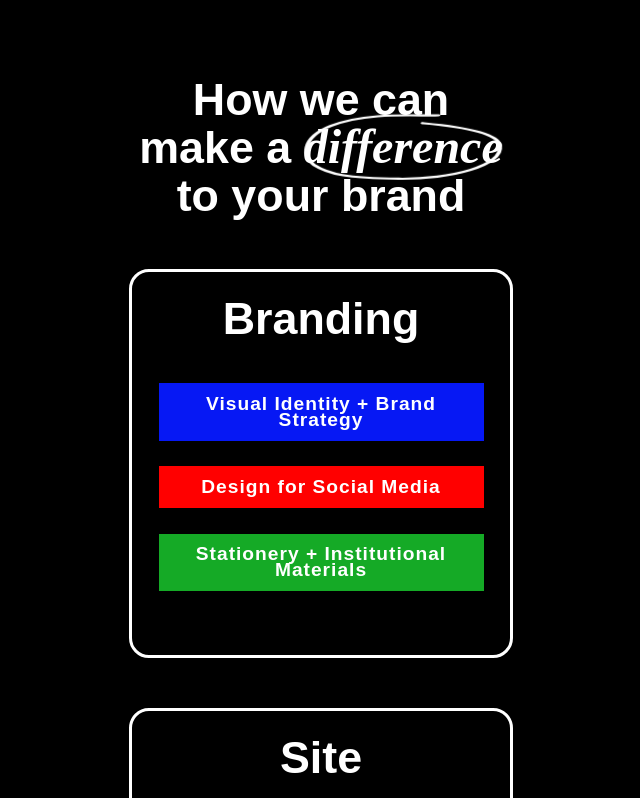
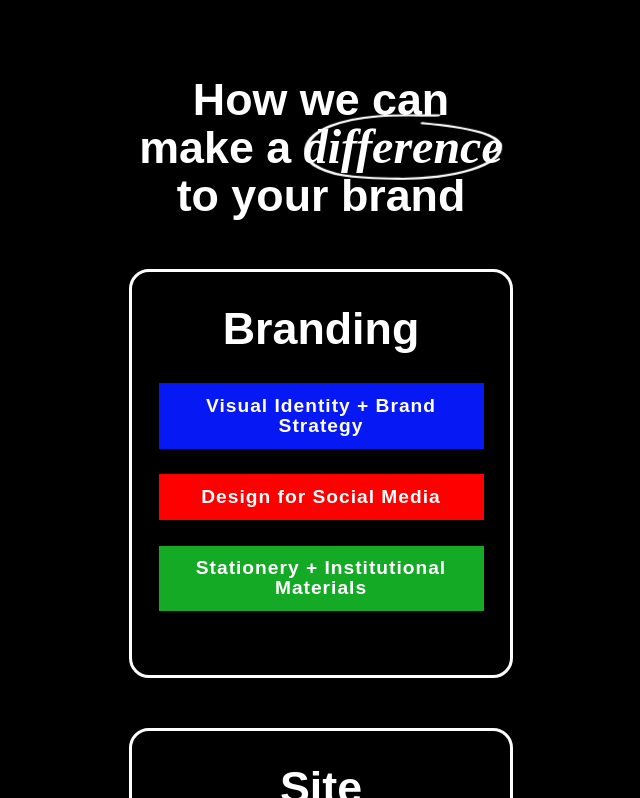
Before and after one commit to Gibasa/bianca-ferreira-design, a React (Vite) app: page /#/ in a window 1280 px wide. Shown: the part 2585-3383 px from the top of the page, without its empty margins (319-959 px from the left). Built offline with nearby package versions, Linux system fonts and the light colour scheme; a web font is replaced by a local one.

Commit message:
banner mid buttons font changed

```diff
--- a/src/components/BannerMid/index.jsx
+++ b/src/components/BannerMid/index.jsx
@@ -90,14 +90,15 @@ const BannerMidStyled = styled.section`
       text-align: center;
       gap: 2vw;
       h2 {
-        margin-bottom: 20px;
+        margin: 10px 0;
       }
       button {
         width: 130%;
-        line-height: 1rem;
+        line-height: 20px;
         letter-spacing: 1px;
         border-radius: 0;
         cursor: default;
+        font-family: ${({ theme }) => theme.fonts.primary};
         &:nth-child(2) {
           background-color: ${({ theme }) => theme.colors.blue};
         }
```
